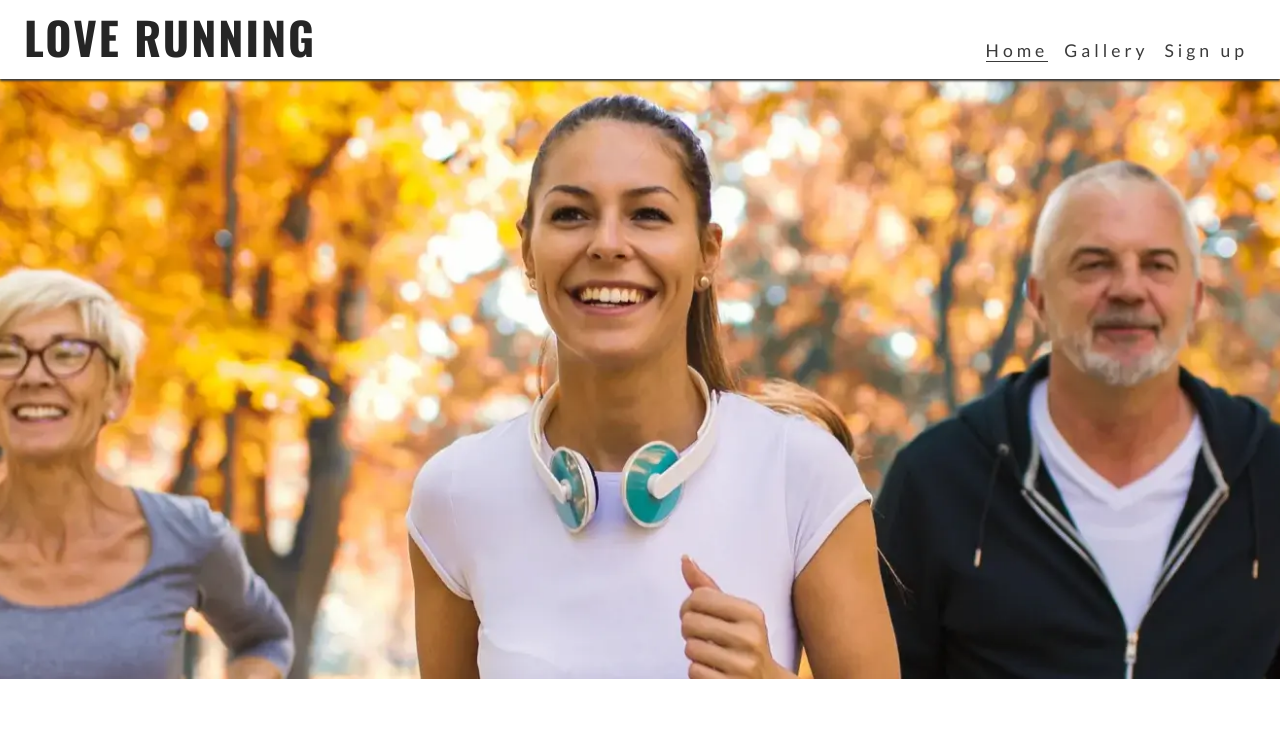
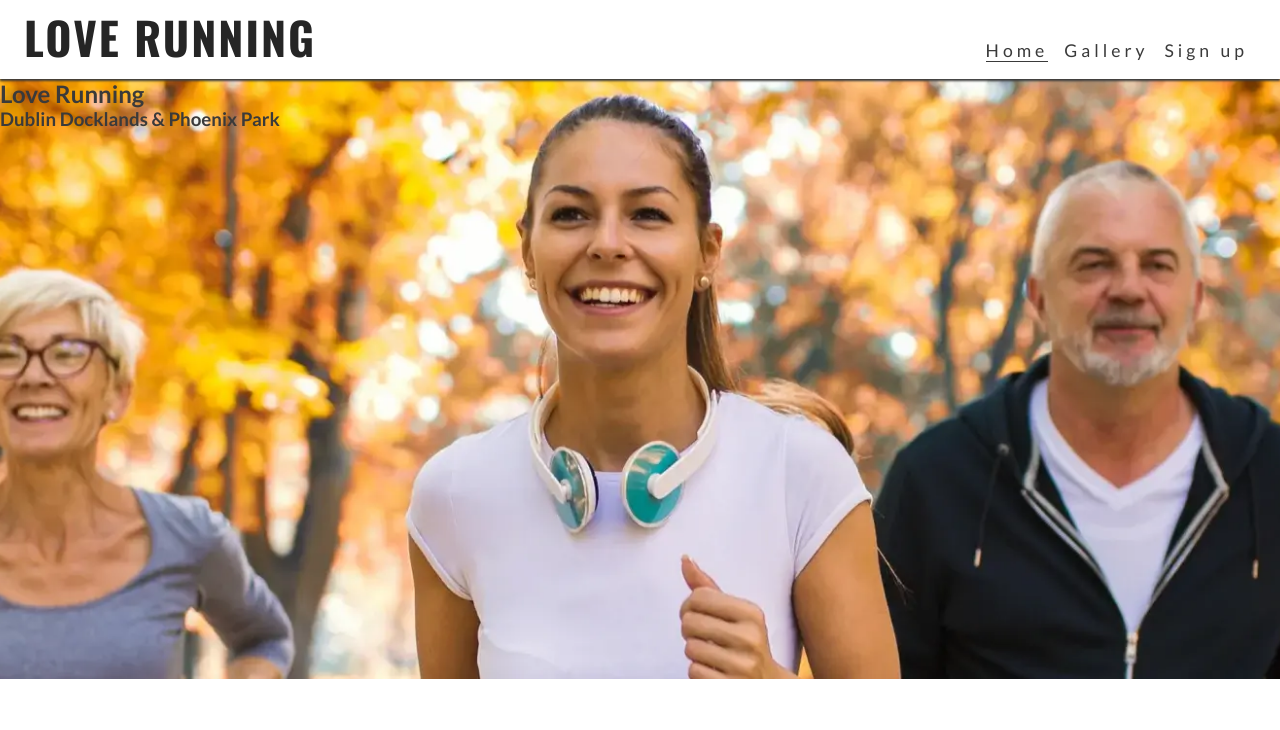
Before and after one commit to Bonafs/love-running, a plain HTML site: page index.html in a window 1280 px wide. Shown: the top 730 px of the page. Drawn offline with nearby package versions, Linux system fonts and the light colour scheme.

Commit message:
Add cover-text div with id=hero to section within main in index.html.

```diff
--- a/index.html
+++ b/index.html
@@ -35,7 +35,12 @@
 
     <!--Main Content-->
     <main>
-        <section id="hero"></section>
+        <section id="hero">
+            <div id="cover-text">
+                <h2>Love Running</h2>
+                <h3>Dublin Docklands & Phoenix Park</h3>
+            </div>
+        </section>
     </main>
 
 
```
